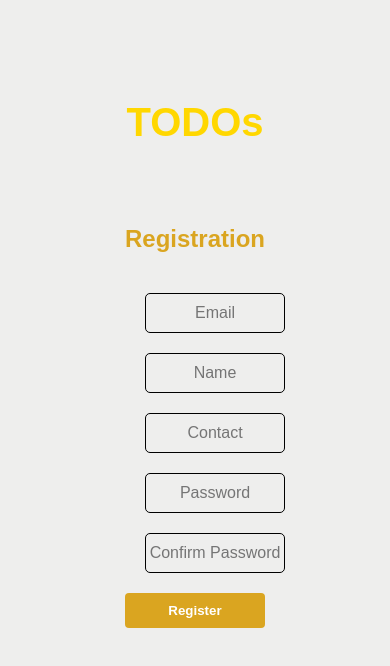
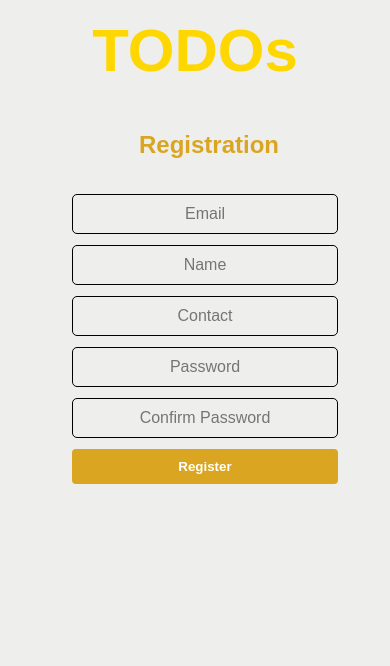
Before and after one commit to mohsin0408/ToDoApp, a React (Create React App) app: page /register in a window 390 px wide. Shown: the top 666 px of the page. Built offline with nearby package versions, Linux system fonts and the light colour scheme.

Commit message:
media query added

```diff
--- a/src/index.css
+++ b/src/index.css
@@ -194,14 +194,15 @@ input {
 
 
 /* Media query for tablets */
+
 @media (max-width: 768px) {
   .Navbar {
-    gap: 20px;
-    font-size: 24px;
+    gap: 53px;
+    font-size: 35px;
   }
 
   .main-heading {
-    font-size: 24px;
+    font-size: 36px;
   }
 
   .main-div {
@@ -212,16 +213,15 @@ input {
     width: 100%;
   }
 
-  .newButton {
+  /* .newButton {
     width: 100%;
-  }
+  } */
 
   .center-div {
-    padding: 15px;
+    padding: 25px;
   }
 
   .final {
-    flex-direction: column;
     gap: 20px;
   }
 
@@ -231,6 +231,7 @@ input {
 
   .taskOne {
     font-size: 14px;
+    margin-bottom: 10px;
   }
 
   .circle {
@@ -239,43 +240,64 @@ input {
   }
 
   input {
-    width: 90%;
+    width: 70%;
     font-size: 18px;
   }
 
   textarea {
     font-size: 16px;
   }
+
+  h2{
+  margin-bottom: 5px;
+  }
+
 }
 
 /* Media query for mobile phones */
 @media (max-width: 480px) {
   .Navbar {
-    font-size: 20px;
-    flex-direction: column;
-    gap: 10px;
+    font-size: 35px;
+    /* flex-direction: column; */
+    gap: 30px;
+    margin-bottom: 4px;
   }
 
   .main-heading {
-    font-size: 20px;
+    font-size: 30px;
+    /* margin-left: 40px; */
   }
 
+  .main-div {
+    margin: 0px;
+  }
+
+
+  .heading-sm{
+    margin-left: 28px;
+  }
   .newInput {
     width: 100%;
     font-size: 16px;
+    padding: 0 28px;
   }
 
   .newButton {
     width: 100%;
     padding: 10px;
+    margin-left: 10px;
   }
 
   .center-div {
-    padding: 10px;
+    padding: 32px;
+  }
+
+  .login-form{
+    padding: 6px;
   }
 
   .final {
-    flex-direction: column;
+    /* flex-direction: column; */
     gap: 10px;
   }
 
@@ -285,21 +307,26 @@ input {
   }
 
   .taskOne {
-    font-size: 12px;
+    font-size: 15px;
   }
 
   .circle {
-    font-size: 20px;
-    padding: 10px;
+    font-size: 24px;
+    padding: 12px;
   }
 
   input {
-    width: 100%;
+    width: 76%;
     font-size: 16px;
+    margin: 10px 10px 11px 10px;
   }
 
   textarea {
     font-size: 14px;
+  }
+  body{
+    margin: 8px;
+    padding: 8px;
   }
 }
 
```
